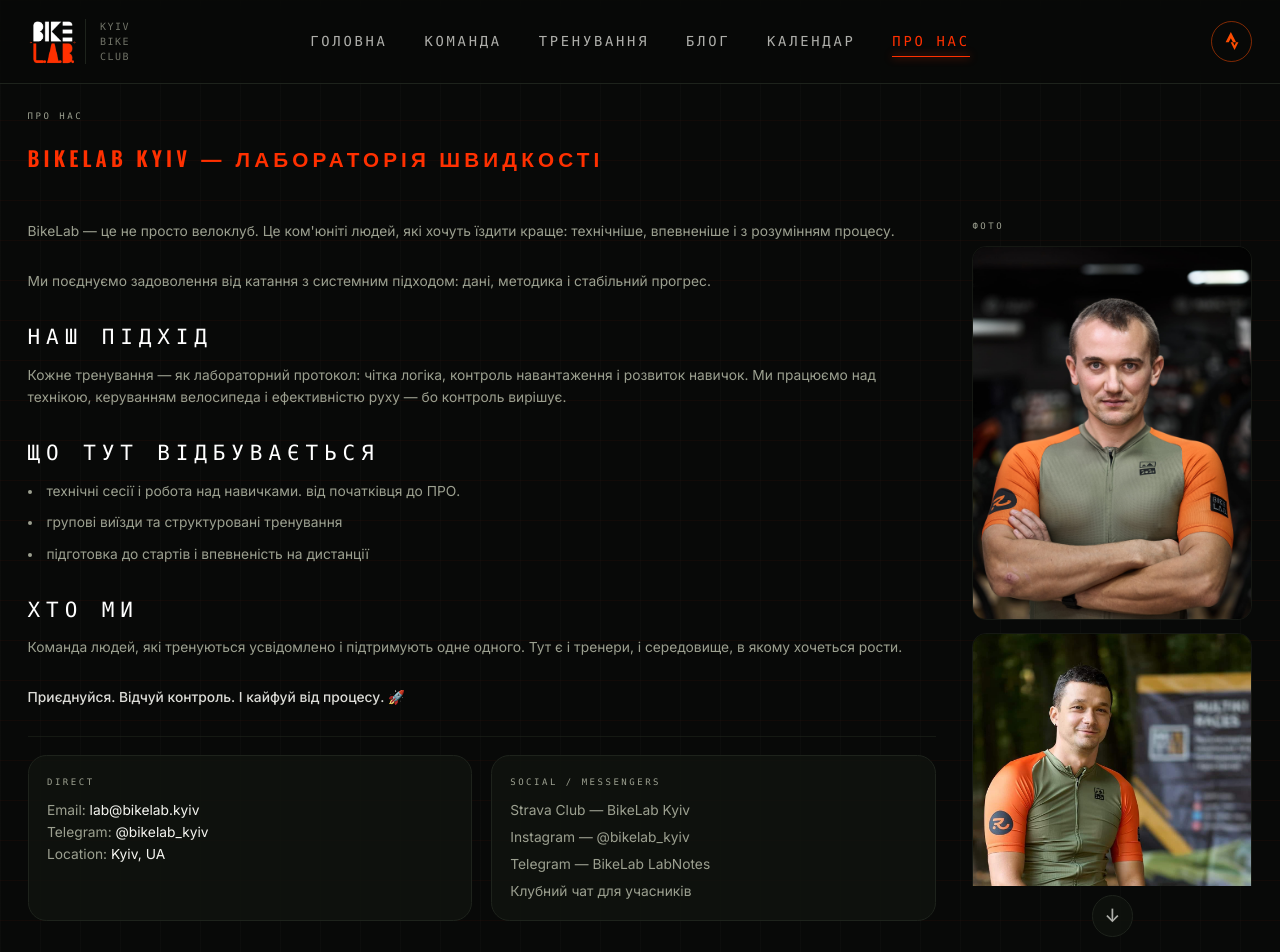
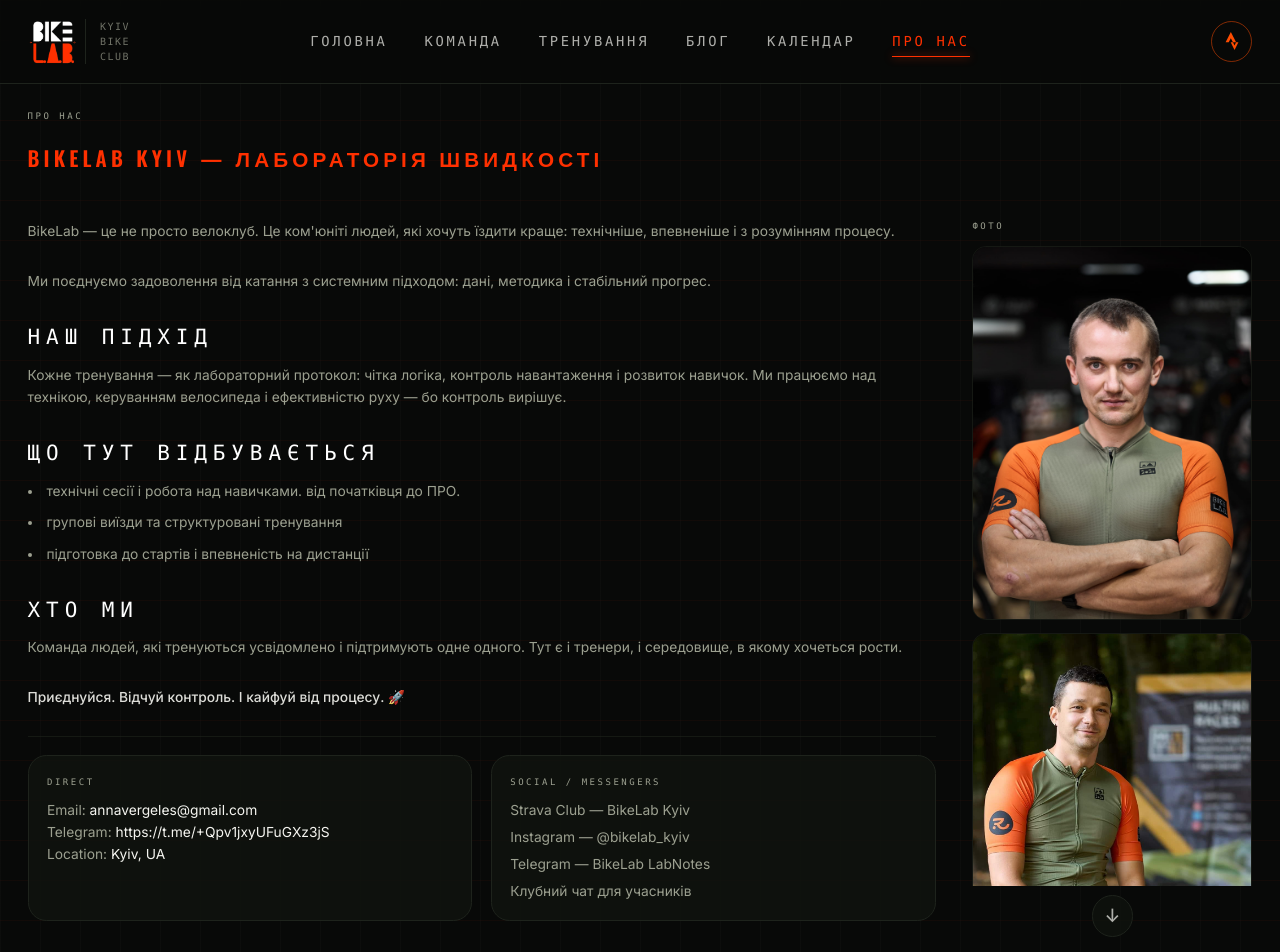
Before and after one commit to VasileAdicto/bikelab-site, a Next.js app: page /contacts in a window 1280 px wide. Shown: the top 952 px of the page. Built offline with nearby package versions, Linux system fonts and the light colour scheme.

Commit message:
Update contact information in AboutPage component,

```diff
--- a/src/app/contacts/page.tsx
+++ b/src/app/contacts/page.tsx
@@ -60,11 +60,18 @@ export default function AboutPage() {
             <div className="rounded-2xl border border-border bg-card/80 p-4 card-hover">
               <div className="section-label text-white text-[17.5px]">Direct</div>
               <p className="mt-2 text-muted">
-                Email: <span className="text-foreground">lab@bikelab.kyiv</span>
+                Email: <span className="text-foreground">annavergeles@gmail.com</span>
               </p>
               <p className="text-muted">
                 Telegram:{" "}
-                <span className="text-foreground">@bikelab_kyiv</span>
+                <a
+                  href="https://t.me/+Qpv1jxyUFuGXz3jS"
+                  target="_blank"
+                  rel="noopener noreferrer"
+                  className="text-foreground hover:text-accent transition-colors"
+                >
+                  https://t.me/+Qpv1jxyUFuGXz3jS
+                </a>
               </p>
               <p className="text-muted">
                 Location: <span className="text-foreground">Kyiv, UA</span>
```
